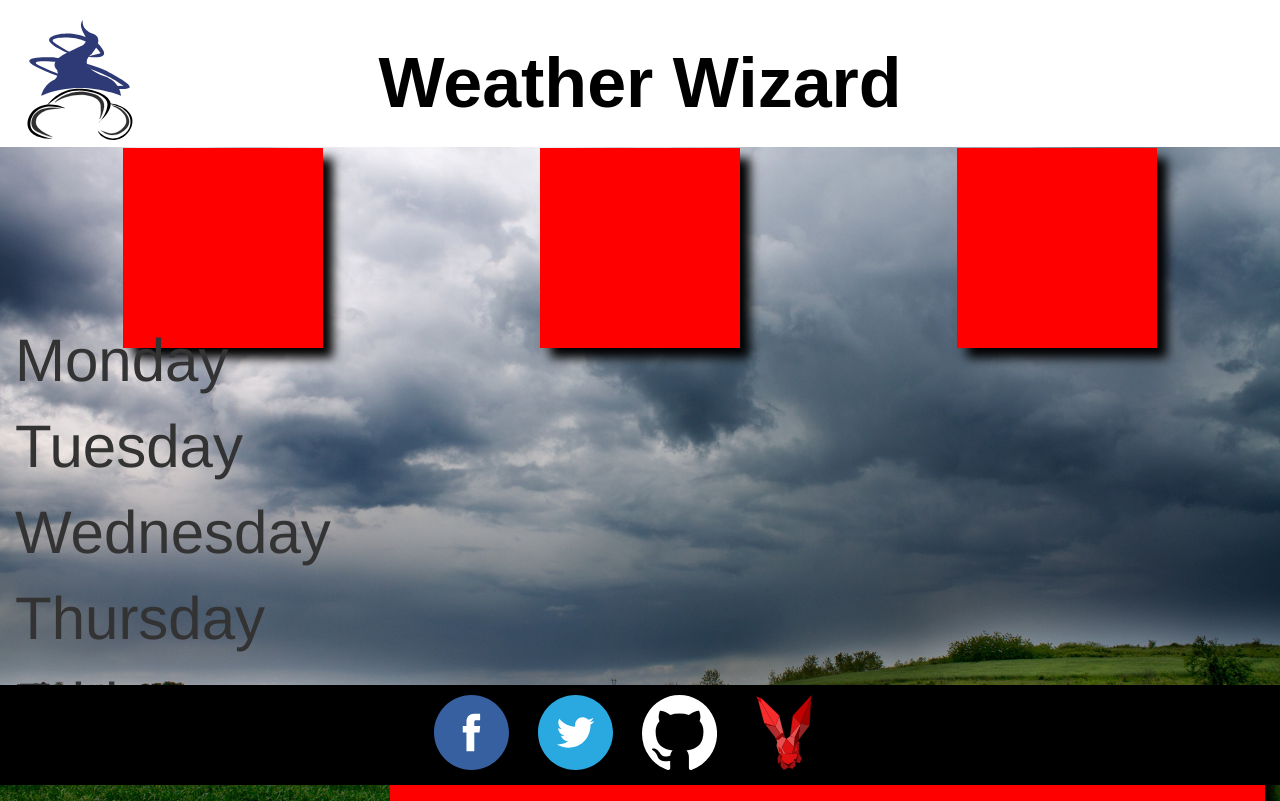
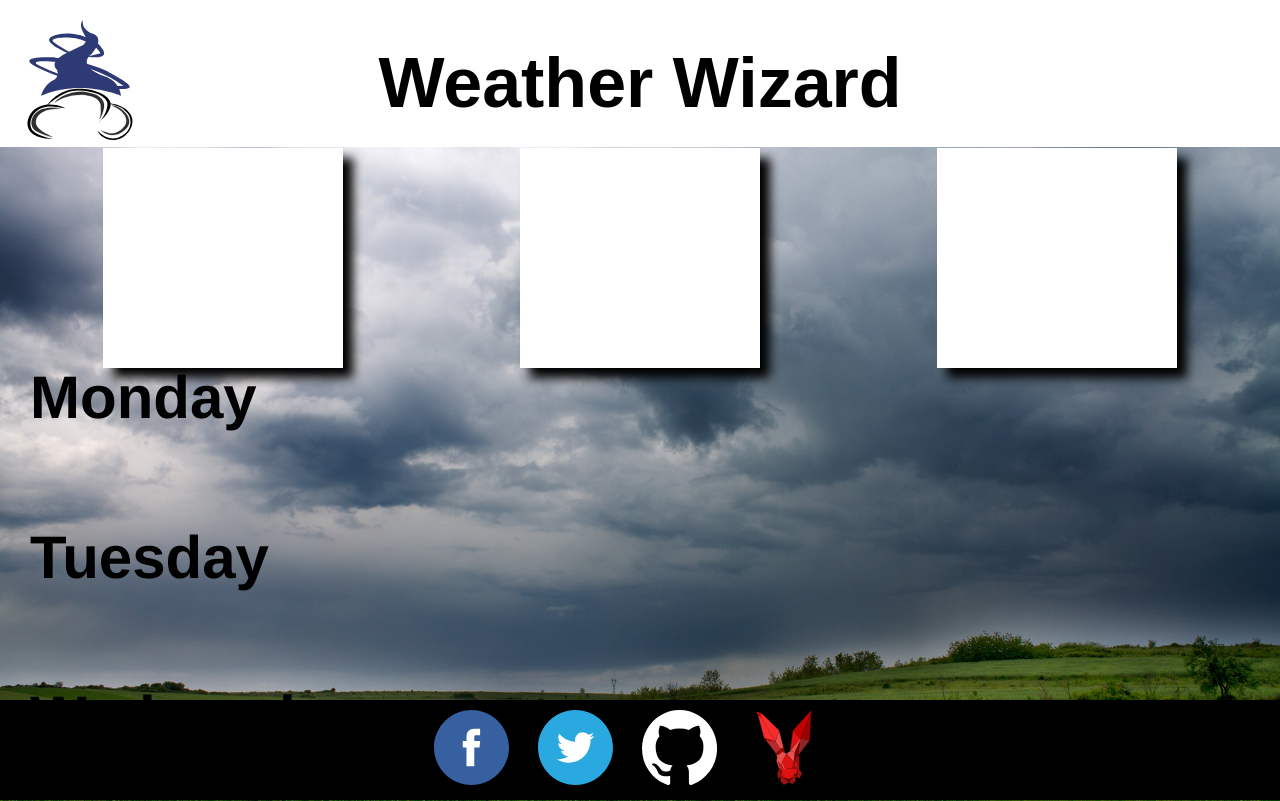
Before and after one commit to lettda/WeatherWiz, a plain HTML site: page index.html in a window 1280 px wide. Shown: the top 801 px of the page. Drawn offline with nearby package versions, Linux system fonts and the light colour scheme; no server answers.

Commit message:
Upate transparency and font styles
Updated css styling and font styles. Data now has border box and
transparent background, increased font-weight but still having white
space issues

```diff
--- a/css/styles.css
+++ b/css/styles.css
@@ -2,10 +2,8 @@ html {
 	min-height: 100vh;
 	min-width: 100%;
 }
-.flex-container {
-	flex-direction: column;
-	justify-content: center;
-	height: 75vh;
+h2, h3, p {
+	color: black;
 }
 /*---Nav and Logo Styles --*/
 .container-fluid {
@@ -39,11 +37,13 @@ html {
 	background-size: cover;
 	background-repeat: no-repeat;
 	min-height: 90vh;
-	background: linear-gradient (transparent, black);
 }
 #cityState > h2 {
 	font-size: 100px;
-	padding-top: 50px;
+	padding-top: 20px;
+	padding-bottom: 30px;
+	text-align: center;
+	right: -5px;
 }
 /*---Weather Conditions Styles --*/
 	/*--Current Forecast Styles--*/
@@ -54,17 +54,20 @@ html {
 	justify-content: space-around;
 }
 .currentForecast{
-	height: 200px;
-	width: 200px;
-	background-color: red;
+	height: 220px;
+	width: 240px;
+	background-color: white;
 	box-shadow: 10px 10px 10px black;
+	text-align: center;
 }
 .currentForecast > h4 {
 	font-size: 2.5em;
-	margin-left: auto;
-	margin-right: auto;
-	margin-top: 10%;
+	position: relative;
+ 	top: 50%;
+ 	transform: translateY(-50%);
+ 	color: black;
 	line-height: 1.5;
+	font-weight: bold;
 }
 /* Weekly Forecast Styles */
 #weeklyWeatherData {
@@ -76,45 +79,40 @@ html {
 	display: flex;
 	flex-direction: column;
 	align-items: flex-end;
-	text-align: center;
 }
 #weekDay {
-	width: 25%;
-	margin-right: 0px;
-
+/*	width: 25%;*/
+	right: 0;
 }
 #weekDay > h2 {
 	font-size: 60px;
-
+	margin-right: 0px;
+	line-height: 140px;
+	font-weight: bolder;
 }
 .day {
 	min-height: 150px;
-	width: 70%;
-	background-color: red;
+	background-color: transparent;
 	margin-bottom: 20px;
 	box-shadow: 10px 10px 10px black;
 	white-space: nowrap;
 }
 .day > h2 {
 	font-size: 3em;
-	float: left;
-	border-right: 2px solid red;
-	margin-right:
 }
 .day > h3 {
 	font-size: 4em;
 }
 .day > p {
 	font-size: 2em;
+	font-weight: bolder;
 }
 /*---Header and Logo Styles --*/
 .footer {
   height: 100px;
   min-width: 100%;
   position: fixed;
-  right: 0;
-  bottom: 15px;
-  left: 0;
+  bottom: 0px;
   background-color: black;
   text-align: center;
 
--- a/index.html
+++ b/index.html
@@ -15,7 +15,7 @@
 		</div>
 	</div>
 	<div class="flex-container weatherContent">
-		<div class=" row text-center">
+		<div class=" row">
 			<div class="col-xs-12" id="cityState">
 
 			</div>
@@ -31,14 +31,14 @@
    		</div>
    		<!--Weekley Forecast-->
 		<div class="col-xs-12 flex-container" id="weeklyWeatherData">
-			<div class="flex-container" id="weekDay">
+			<div class="flex-container col-xs-6" id="weekDay">
 				<h2>Monday</h2>
 				<h2>Tuesday</h2>
 				<h2>Wednesday</h2>
 				<h2>Thursday</h2>
 				<h2>Friday</h2>
 			</div>
-			<div class="flex-container" id="weekly_forecast">
+			<div class="flex-container col-xs-6" id="weekly_forecast">
 				<div class="day" id="day_1">
 					<h2></h2>
 <!-- 					<h3></h3>
```
